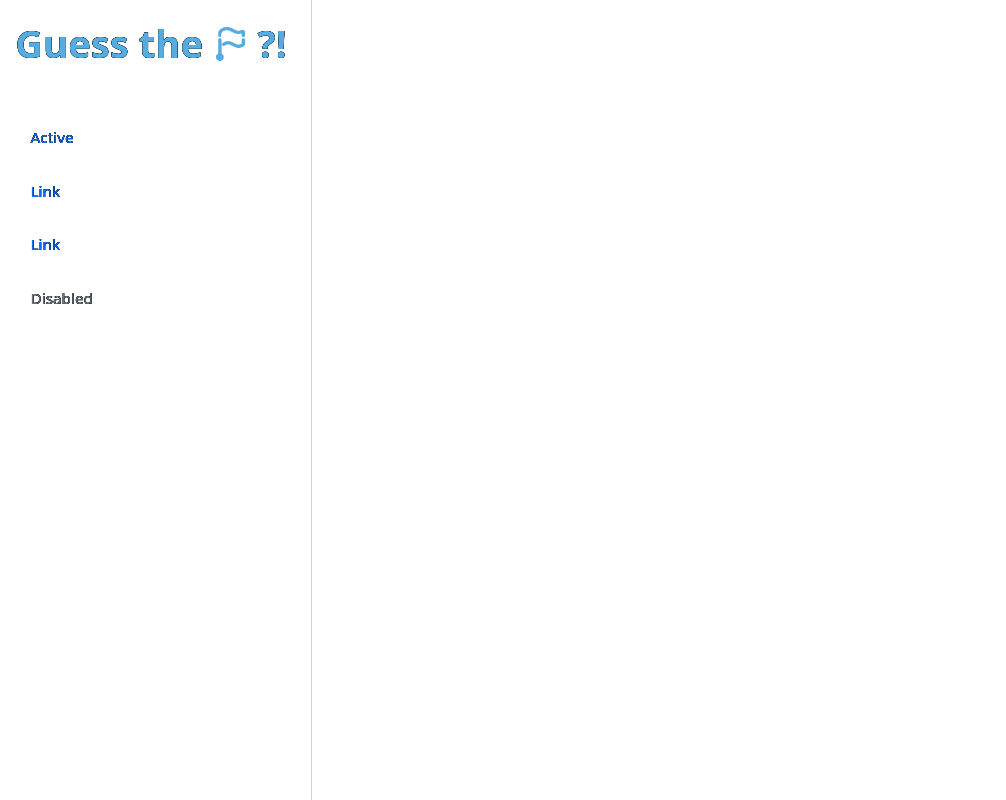
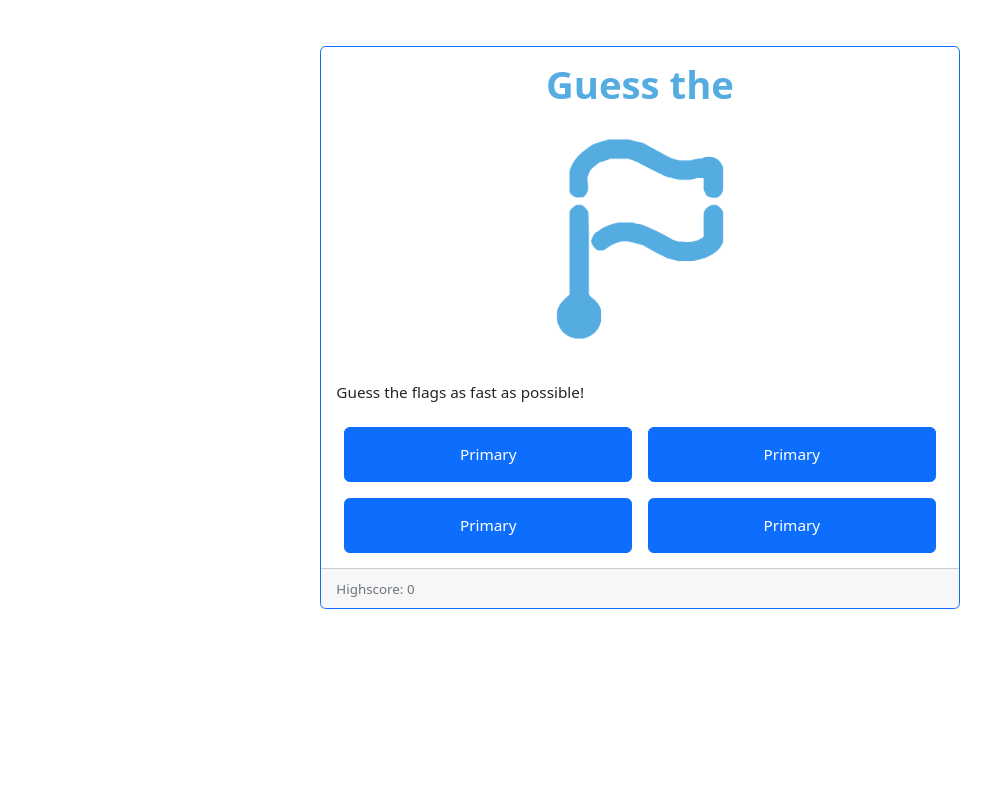
Before and after one commit to DasBaka/Quizapp, a website with bundled scripts: page index.html in a window 1280 px wide. Shown: the whole page, without its empty margins (0-1006 px from the left). Built offline with nearby package versions, Linux system fonts and the light colour scheme.

Commit message:
created "title screen" (without functionality)

```diff
--- /dev/null
+++ b/img/img_readme.txt
@@ -0,0 +1,2 @@
+pictures are from pxhere.com
+icons are from iconsdb.com
--- a/index.html
+++ b/index.html
@@ -15,29 +15,22 @@
     <link rel="icon" type="image/x-icon" href="img/favicon.ico" />
   </head>
 
-  <body>
-    <div class="offcanvas offcanvas-start show" tabindex="-1" id="offcanvas" aria-labelledby="offcanvasLabel">
-      <div class="offcanvas-header">
-        <h1 class="color55ace1">
-          <b>Guess the <img class="flagIcon" src="img/favicon.ico" /> ?!</b>
-        </h1>
-        <!--<button type="button" class="btn-close" data-bs-dismiss="offcanvas" aria-label="Close"></button>  disabled to test-->
+  <body class="d-flex justify-content-center">
+    <img class="backgroundImage" src="" />
+    <div class="card w-50 pt-3 mt-5 border-primary" style="width: 18rem">
+      <h1 class="px-3 color55ace1">
+        <b>Guess the</b></br>
+        <img class="flagIcon flag-image" src="img/favicon.ico"/>
+      </h1>
+      <div class="card-body">
+        <p class="card-text">Guess the flags as fast as possible!</p>
       </div>
-      <div class="offcanvas-body">
-        <ul class="nav flex-column">
-          <li class="nav-item">
-            <p class="nav-link color55ace1 active" aria-current="page" href="#">Active</p>
-          </li>
-          <li class="nav-item">
-            <p class="nav-link color55ace1" href="#">Link</p>
-          </li>
-          <li class="nav-item">
-            <p class="nav-link color55ace1" href="#">Link</p>
-          </li>
-          <li class="nav-item">
-            <p class="nav-link color55ace1 disabled">Disabled</p>
-          </li>
-        </ul>
+      <div class="d-flex flex-wrap justify-content-center mb-2">
+        <button type="button" class="btn px-5 py-3 mx-2 my-2 btn-primary">Primary</button><button type="button" class="btn px-5 py-3 mx-2 my-2 btn-primary">Primary</button></br>
+        <button type="button" class="btn px-5 py-3 mx-2 my-2 btn-primary">Primary</button><button type="button" class="btn px-5 py-3 mx-2 my-2 btn-primary">Primary</button>
+      </div>
+      <div class="card-footer">
+        <small class="text-muted">Highscore: 0</small>
       </div>
     </div>
   </body>
--- a/style.css
+++ b/style.css
@@ -4,7 +4,7 @@ body {
 }
 
 body {
-  font-family: 'Quicksand', sans-serif;
+  font-family: 'Rubik', sans-serif;
 }
 
 /* Hide scrollbar for Chrome, Safari and Opera */
@@ -37,17 +37,23 @@ body {
 
 .color55ace1 {
   color: #55ace1;
-  text-shadow: 0 0 0.5px black, 0 0 0.5px black, 0 0 0.5px black, 0 0 0.5px black;
 }
 
 .flagIcon {
-  height: 2.25rem;
-  margin-top: 0.75rem;
+  /*height: 2rem;*/
+  margin-top: 2rem;
   margin-bottom: 1.25rem;
-  object-fit: cover;
+  /*object-fit: cover;*/
 }
 
-.offcanvas {
-  background-color: #1f485e;
-  width: 20.4rem !important;
+.flag-image {
+  max-height: 200px;
 }
+
+h1 {
+  text-align: center;
+}
+
+.btn-primary {
+  width: calc(50% - 2rem) !important;
+}
```
Also changed, not shown: 1 other file.
